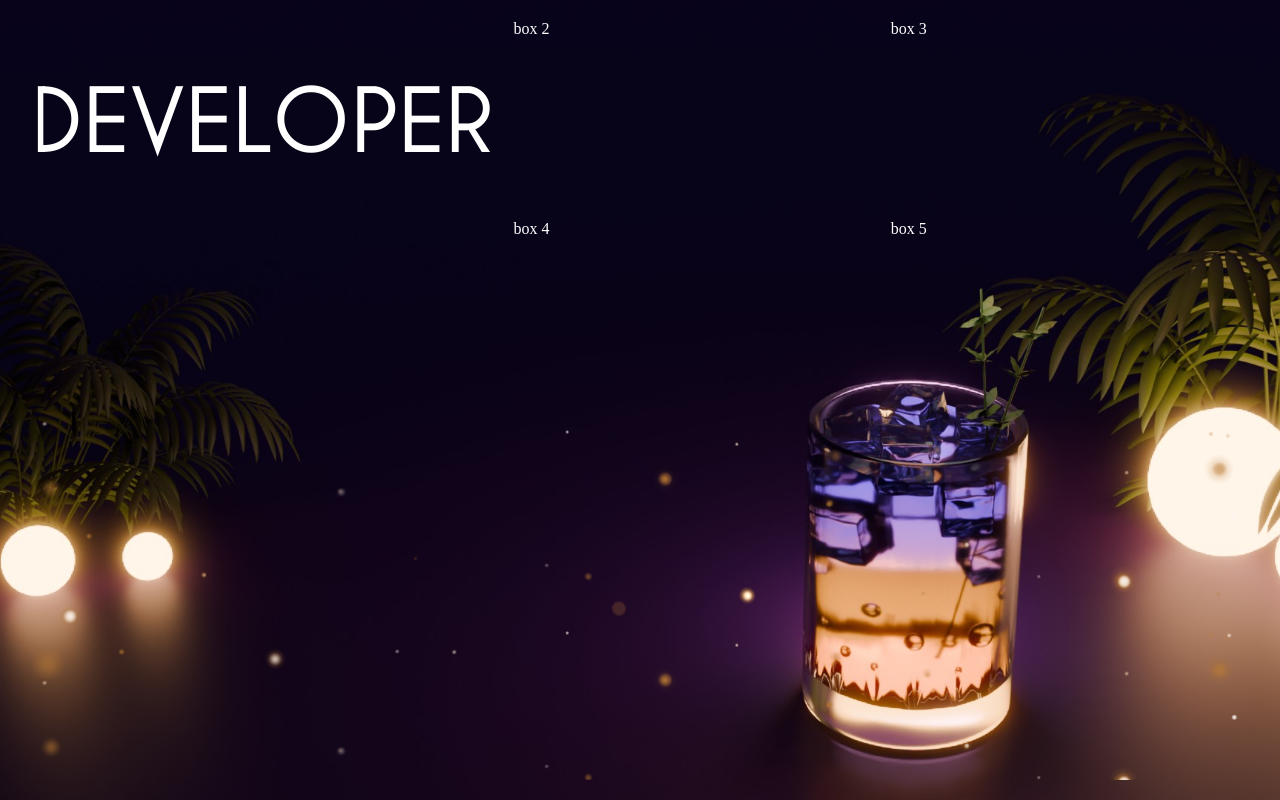
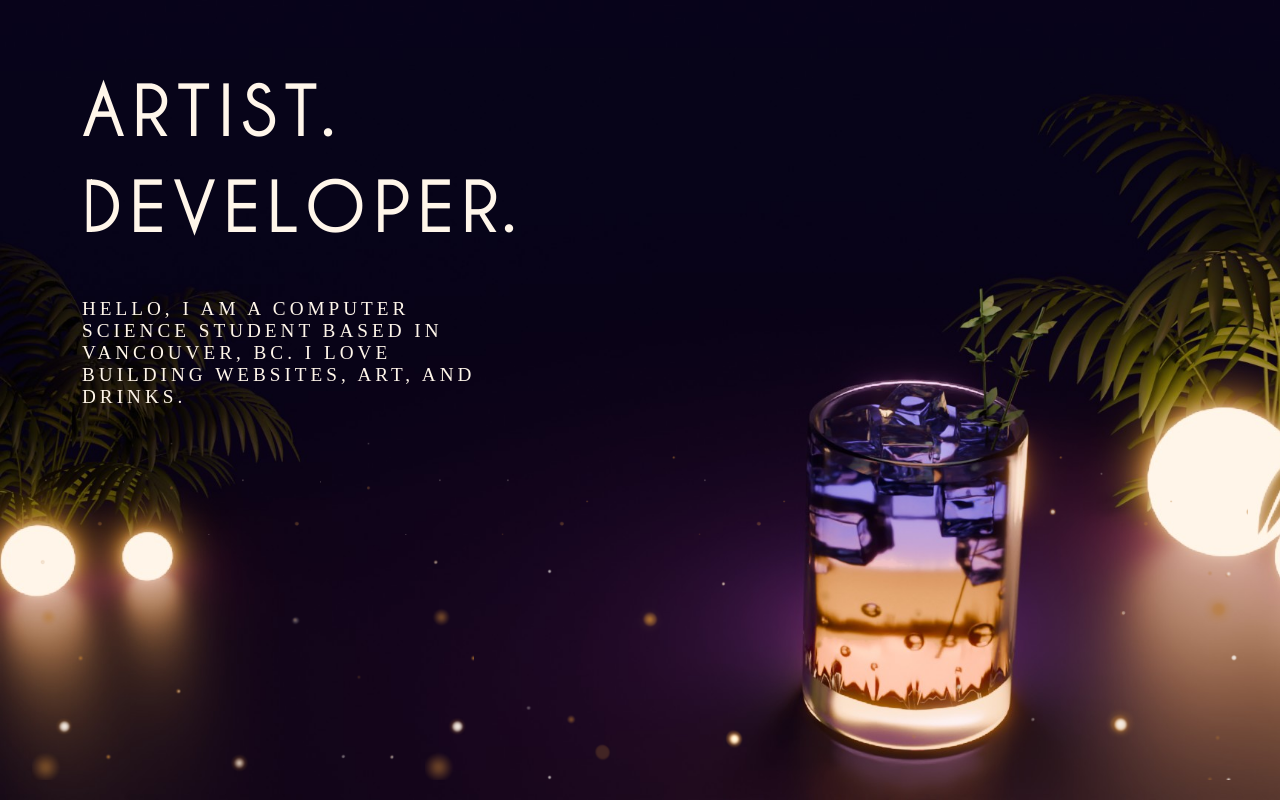
Before and after one commit to Sarah1802/kyoto-fizz, a plain HTML site: page index.html in a window 1280 px wide. Drawn offline with Linux system fonts and the light colour scheme; files whose address does not match are found by name; a web font is replaced by a local one.

Commit message:
added description and final light particles

```diff
--- a/index.html
+++ b/index.html
@@ -5,17 +5,23 @@
     <meta name="viewport" content="width=device-width, initial-scale=1.0">
     <title>sarahliu</title>
 
-
+    <link rel="stylesheet" media="screen" href="https://fontlibrary.org//face/datalegreya" type="text/css"/>
     <link href="stylesheet.css" rel="stylesheet">
 </head>
 <body>
     <div class="page1">
         <div class="grid-container">
-            <div class="title"><h1>DEVELOPER</h1></div>
-            <div>box 2</div>
-            <div>box 3</div>
-            <div>box 4</div>
-            <div>box 5</div>
+            <div>
+                <div>
+                    <h1 class="header">ARTIST. DEVELOPER.</h1>
+                </div>
+                <div>
+                    <p class="description">HELLO, I AM A COMPUTER SCIENCE STUDENT BASED IN VANCOUVER, BC. I LOVE BUILDING WEBSITES, ART, AND DRINKS.</p>
+                </div>
+            </div>
+            <div class="box4"></div>
+            <div class="box5"></div>
+            <div class="box6"></div>
             <div class="box7"></div>
             <div class="box8"></div>
             <div class="box9"></div>
--- a/stylesheet.css
+++ b/stylesheet.css
@@ -22,18 +22,6 @@
     align-items: center;
 }
 
-.title {
-    grid-column: 1;
-    grid-row: 1 / 3;
-    color: white;
-    font-family: "caviar_dreamsregular";
-    font-weight: lighter;
-    font-style: normal;
-    font-size: 40px;
-    letter-spacing: 5px;
-}
-
-
 .grid-container {
     flex-basis: 95%;
     height: 95%;
@@ -42,8 +30,60 @@
     gap: 20px;
 }
 
-.grid-container div {
-    color: white;
+.header {
+    grid-column: 1;
+    grid-row: 1 / 3;
+}
+
+.header {
+    color: rgb(255, 246, 234);
+    font-family: "caviar_dreamsregular";
+    font-size: 4rem;
+    letter-spacing: 10px;
+    text-align: start;
+    position: relative;
+    left: 50px;
+    line-height: 1.5;
+}
+
+h1 {
+    padding: 0;
+}
+
+.smaller {
+    font-size: 2rem;
+}
+
+
+.description {
+    color: rgb(255, 246, 234);
+    font-family: "DatalegreyaThin";
+    position: relative;
+    left: 50px;
+    font-size: 1.2rem;
+    letter-spacing: 4px;
+    margin: 0;
+}
+
+.box4 {
+    background-image: url("light-particles/lightparticle4.png");
+    background-size: contain;
+    grid-column: 1;
+    grid-row: 2;
+}
+
+.box5 {
+    background-image: url("light-particles/lightparticle5.png");
+    background-size: contain;
+    grid-column: 2;
+    grid-row: 2;
+}
+
+.box6 {
+    background-image: url("light-particles/lightparticle6.png");
+    background-size: contain;
+    grid-column: 3;
+    grid-row: 2;
 }
 
 .box7 {
```
Also changed, not shown: light-particles/lightparticle4.png (added), light-particles/lightparticle5.png (added), light-particles/lightparticle6.png (added).
